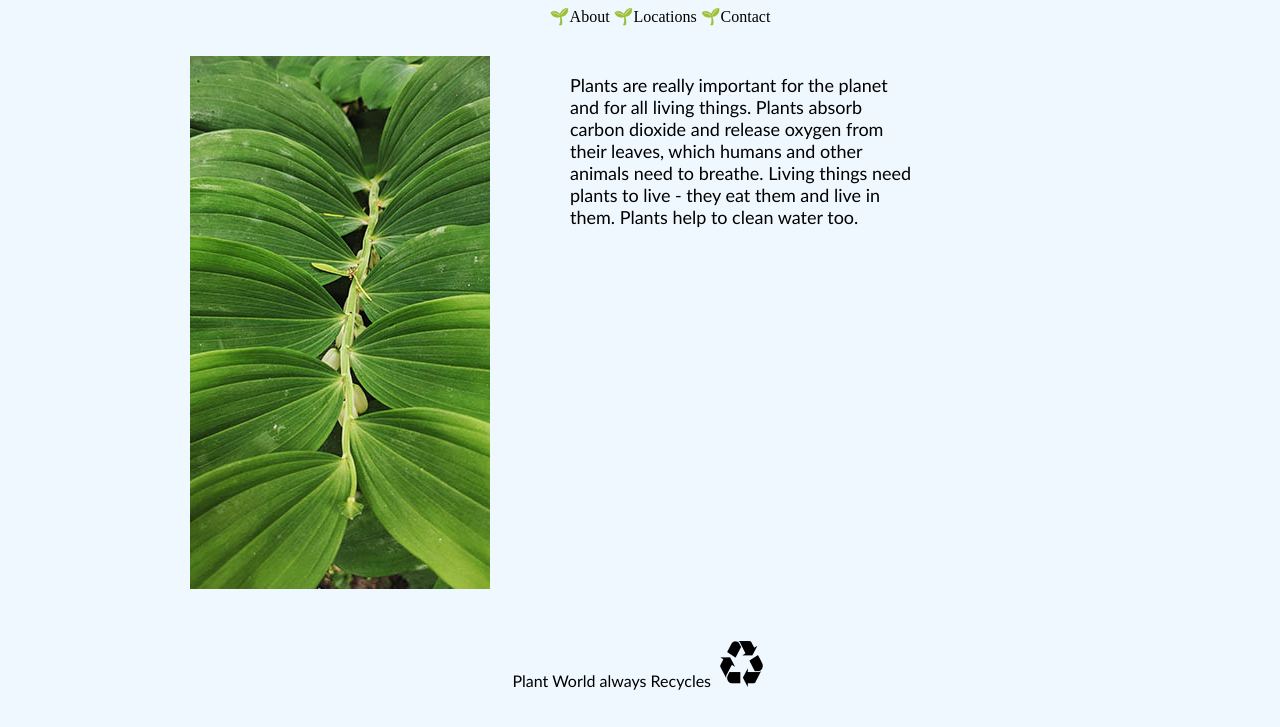
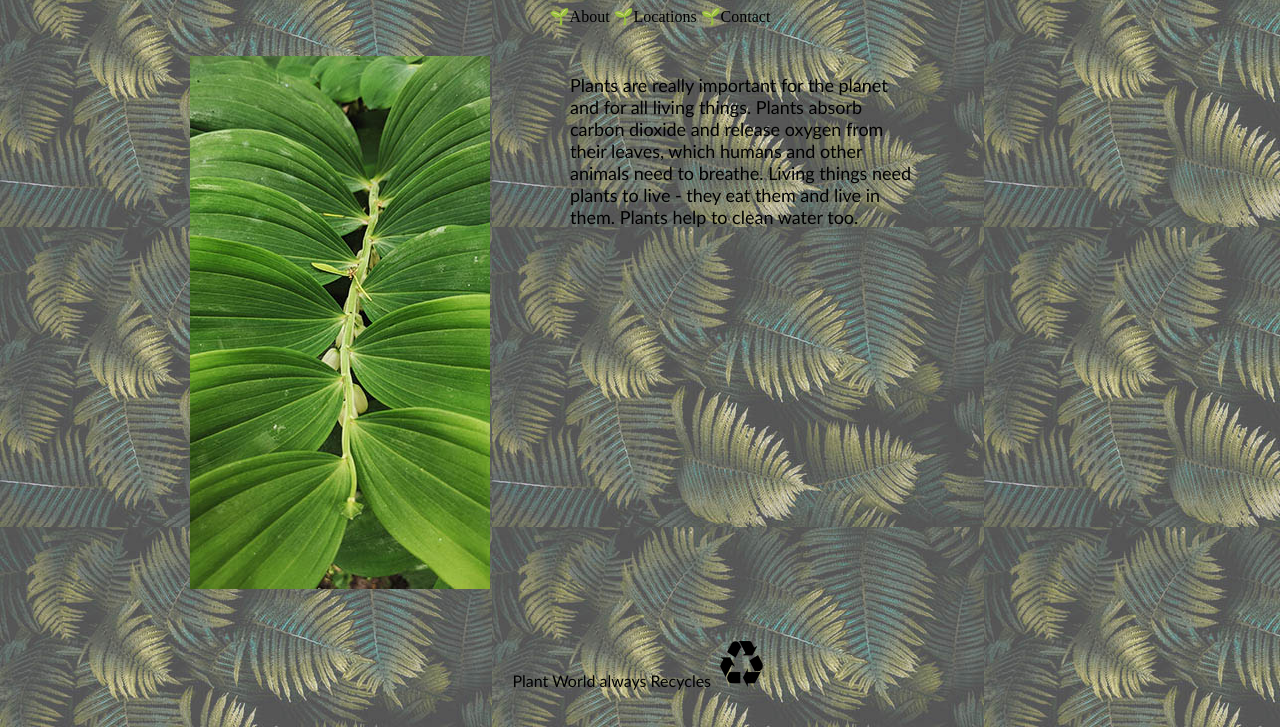
Before and after one commit to jenrostro/html3, a plain HTML site: page index.html in a window 1280 px wide. Shown: the part 73-800 px from the top of the page. Drawn offline with Linux system fonts and the light colour scheme.

Commit message:
Update main.css

```diff
--- a/main.css
+++ b/main.css
@@ -2,8 +2,8 @@
 /* CSS Document */
 
 body{
-	background-color: aliceblue;
-	background-size: cover;
+	background-image: url("plant1.jpg");
+	background-size:
 
 }
 
```
